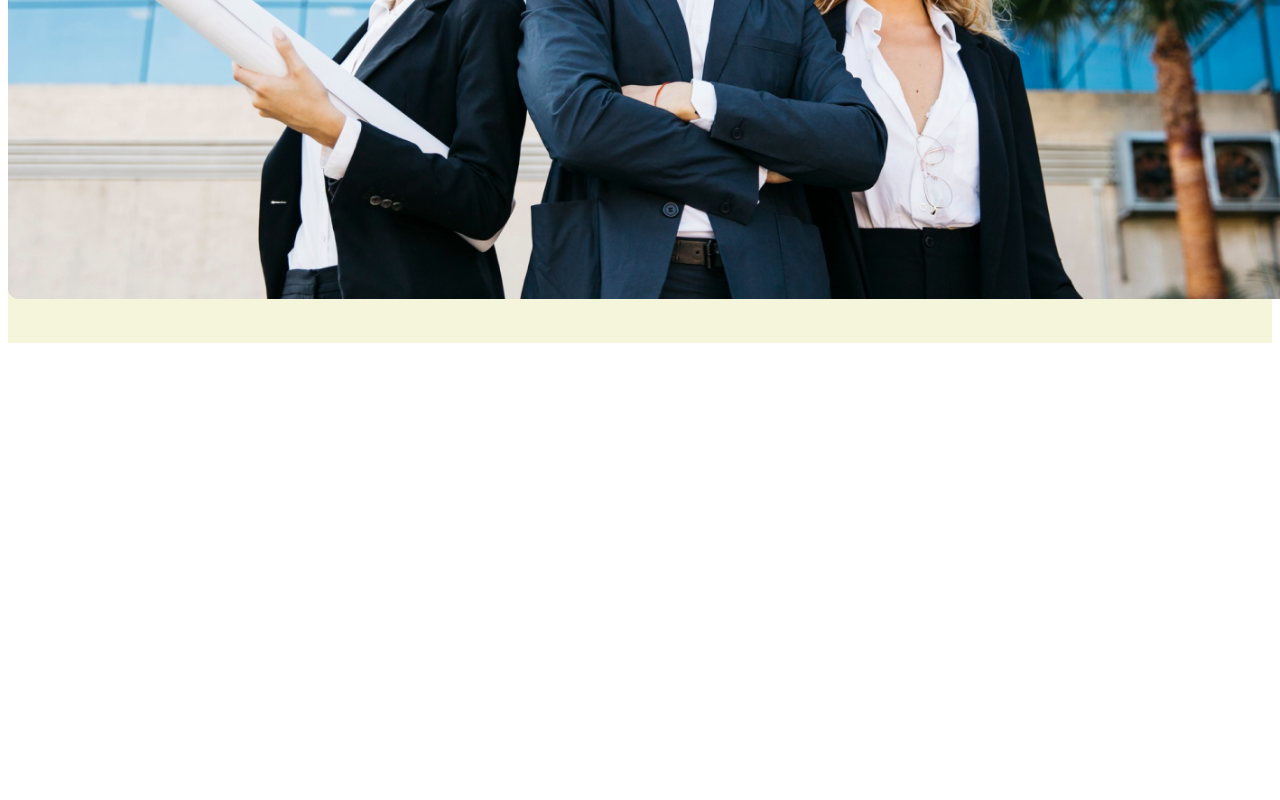
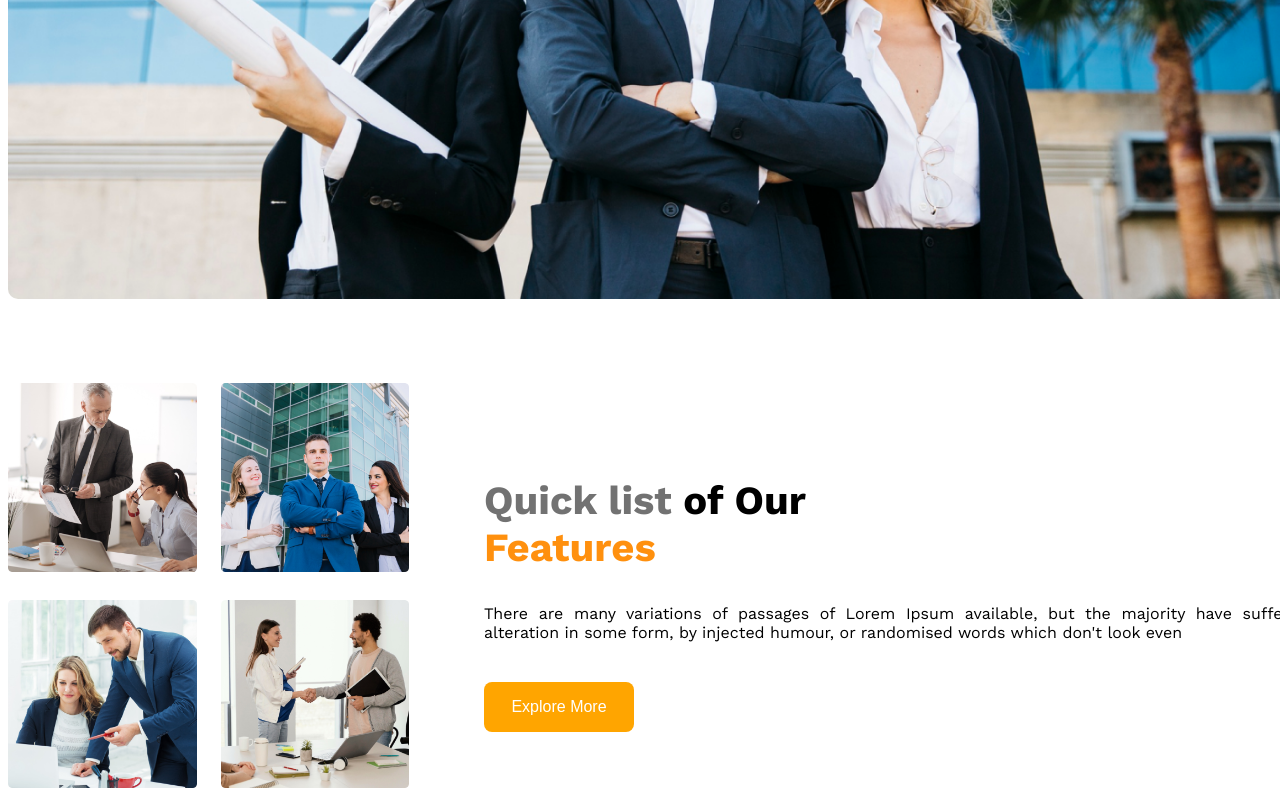
Before and after one commit to Nurealom405/assinment-2, a plain HTML site: page index.html in a window 1280 px wide. Shown: the part 740-1540 px from the top of the page. Before the commit the page ends 1091 px from the top, so only its background shows below. Drawn offline with nearby package versions, Linux system fonts and the light colour scheme.

Commit message:
second section done

```diff
--- a/index.html
+++ b/index.html
@@ -35,6 +35,30 @@
     </section>
     </section>
 
+    <!-- Second section start -->
+    <section class="second-div container">
+        <div class="second-image-mt">
+            <div class="second-image-cl">
+                <img src="images/team1.png" alt="">
+            </div>
+            <div class="second-image-cl">
+                <img src="images/team2.png" alt="">
+            </div>
+            <div class="second-image-cl">
+                <img src="images/team3.png" alt="">
+            </div>
+            <div class="second-image-cl">
+                <img src="images/team4.png" alt="">
+            </div>
+        </div>
+        <div class="second-info">
+            <h2><span class="h2-clr"> Quick list</span> of Our<br><span class="h2-orange"> Features</span></h2>
+            <p>There are many variations of passages of Lorem Ipsum available, but the majority have suffered alteration in some form, by injected humour, or randomised words which don't look even</p>
+            <button class="btn-nur">Explore More</button>
+        </div>
+
+    </section>
+
 
 </body>
 </html>
--- a/styles/style.css
+++ b/styles/style.css
@@ -10,9 +10,9 @@ body{
     margin: auto;
     width: 1300px;
 }
-.first-section{
+/* .first-section{
 background-color: beige;
-}
+} */
 .title{
     font-size: 20px;
     /* font-weight: 700; */
@@ -76,6 +76,39 @@ background-color: beige;
     border-radius: 10px;
 }
 
+/* second section */
+
+.second-div{
+    margin-top: 40px;
+    display: flex;
+    align-items: center;
+    gap: 75px;
+    flex: 1;
+}
+.second-image-mt{
+    display: grid;
+    grid-template-columns: repeat(2, 1fr);
+    gap: 24px;
+}
+.second-image-mt .second-image-cl img{
+    width: 100%;
+    height: auto;
+}
+.second-info h2{
+    font-size: 40px;
+}
+.second-info .h2-clr{
+    color: #727272;
+}
+.second-info .h2-orange{
+    color: #FF900E;
+}
+.second-info p{
+    text-align: justify;
+    margin-bottom: 40px;
+}
+
+
 
 
 
@@ -106,4 +139,18 @@ background-color: beige;
         display: flex;
         flex-direction: column;
     } */
+    .second-div{
+        flex-direction: column;
+    }
+    .second-image-mt{
+        grid-template-columns: repeat(1, 1fr);
+    }
 }
+
+
+
+/*
+ https://www.w3schools.com/howto/tryit.asp?filename=tryhow_css_button_on_image
+ -> button upore uthanor source
+
+ */
```
